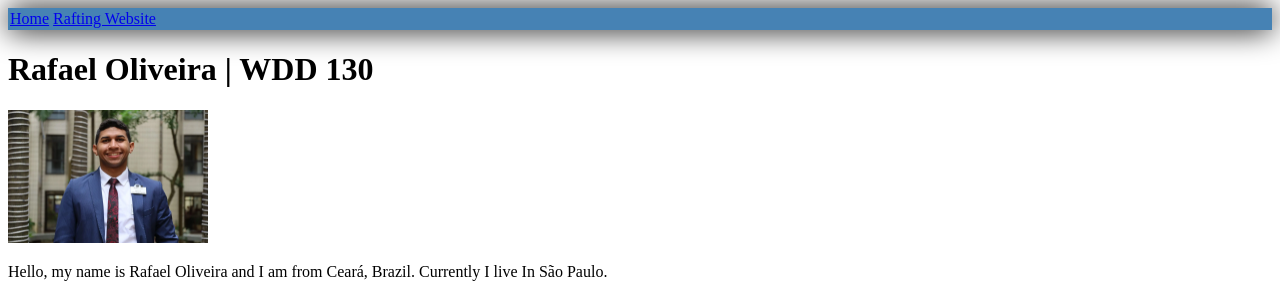
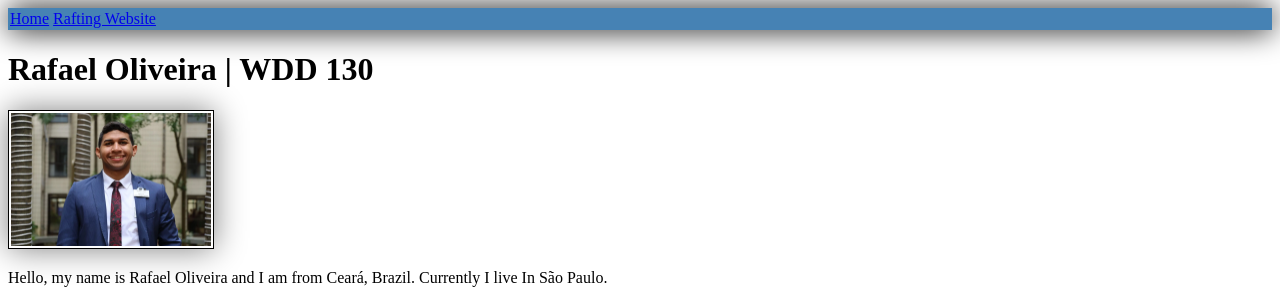
Before and after one commit to rafaelolivlima22-ops/wdd130, a plain HTML site: page index.html in a window 1280 px wide. Shown: the top 294 px of the page. Drawn offline with Linux system fonts and the light colour scheme.

Commit message:
W02 Assignment: Home Page Enhancement

```diff
--- a/styles/styles.css
+++ b/styles/styles.css
@@ -26,6 +26,10 @@ aside img {
 main img {
     width: 150;
     height: auto;
+    border: 1px solid black;
+    padding: 2px;
+    box-shadow: 0 0 30px gray;
+
 }
 
 p {
```
Also changed, not shown: images/ceara.jpg (renamed from images/ceará.jpg).
